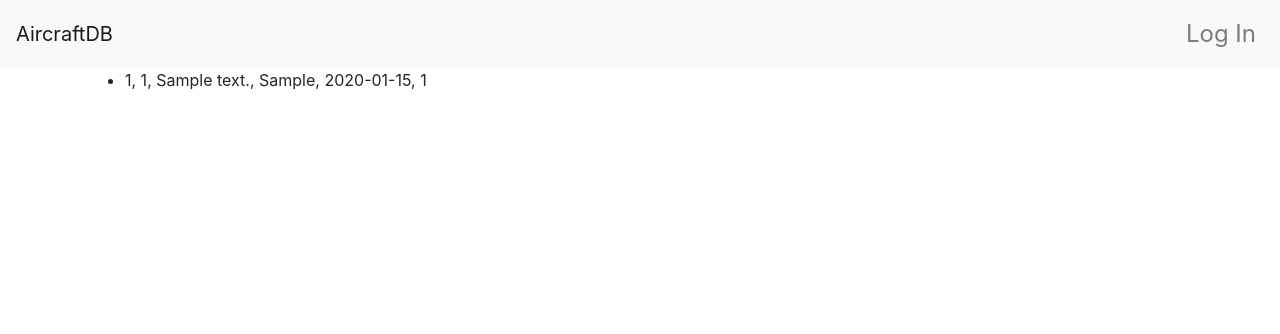
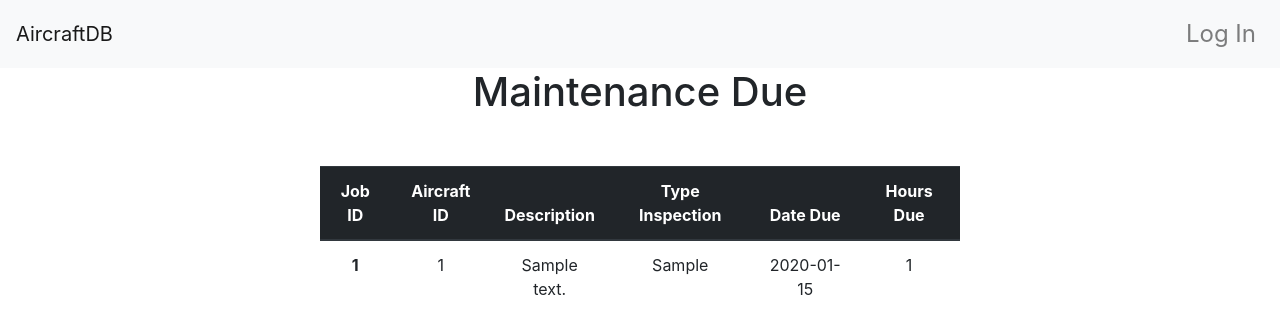
Before and after one commit to JamesGomatos/455Project, a Flask app: page /mechanic/maintenance_due in a window 1280 px wide. Shown: the top 334 px of the page. Run offline with Flask 2, Linux system fonts and the light colour scheme; tables that the repository leaves empty hold one stand-in row (values such as "Sample post"); some libraries are stand-ins or nearby versions.

Commit message:
working on the complete maintenance

```diff
--- a/app/main/views.py
+++ b/app/main/views.py
@@ -1,4 +1,4 @@
-from flask import render_template, redirect, url_for, abort, flash
+from flask import render_template, redirect, url_for, abort, flash, request
 from flask_login import login_required, current_user
 from . import main
 from .. import db
@@ -57,6 +57,9 @@ render list of mechanics when button pressed in the mechanic menu.
 Can talk about what sqlalcehmy provides through .query and how it is
 much easier and less messy than alternative.
 
+Could include current_user do we highlight?
+
+
 Need to decide if we want to
 render all the mechanics or just those mechanics that are not equal to current
 user and in the same squadron.
@@ -83,10 +86,20 @@ def mechanic_get_maintenance_due():
 
 
 '''
-render complete_maintenance menu when button pressed in the mechanic menu
+render complete_maintenance menu when button pressed in the mechanic menu.
+I'm thinking that we shouldn't have the mechanic put in a date and instead
+just automatically insert a timestamp. Could use momemt.js to continually show
+something.
 '''
-@main.route('/mechanic/complete_maintenance')
+@main.route('/mechanic/complete_maintenance', methods=['GET', 'POST'])
 def mechanic_complete_maintenance():
+    error = None
+    try:
+        if request.method == 'POST':
+            flash("You just tried to post!")
+    except Exception as e:
+        flash(e)
+        return render_template('mechanic/complete_maintenance.html', error=error)
     return render_template('mechanic/complete_maintenance.html')
 
 '''
--- a/app/templates/mechanic/maintenance_due.html
+++ b/app/templates/mechanic/maintenance_due.html
@@ -1,13 +1,33 @@
 {% extends "base.html" %}
 
 {% block page_content %}
-  <div>
-  </div>
-  <div class="container">
-    <ul>
+<div class="table_heading">
+    <h1>Maintenance Due</h1>
+</div>
+  <div class="second-container">
+    <table class="table">
+    <thead class="thead-dark">
+      <tr>
+        <th scope="col">Job ID</th>
+        <th scope="col">Aircraft ID</th>
+        <th scope="col">Description</th>
+        <th scope="col">Type Inspection</th>
+        <th scope="col">Date Due</th>
+        <th scope="col">Hours Due</th>
+      </tr>
+    </thead>
+    <tbody>
     {% for row in data %}
-      <li>{{row.job_id}}, {{row.aircraft_id}}, {{row.description}}, {{row.type_inspection}}, {{row.date_due}}, {{row.hours_due}}</li>
-      {% endfor %}
-    </ul>
+      <tr>
+        <th scope="row"> {{row.job_id}} </th>
+        <td>{{row.aircraft_id}}</td>
+        <td>{{row.description}}</td>
+        <td>{{row.type_inspection}}</td>
+        <td>{{row.date_due}}</td>
+        <td>{{row.hours_due}}</td>
+
+        {% endfor %}
+    </tbody>
+  </table>
   </div>
 {% endblock %}
--- a/manage.py
+++ b/manage.py
@@ -1,7 +1,7 @@
 #!/usr/bin/env python
 import os
 from app import create_app, db
-from app.models import User, Mechanic, Pilot, Squadron, Aircraft, Engine, Flight, MaintenanceDue
+from app.models import User, Mechanic, Pilot, Squadron, Aircraft, Engine, Flight, MaintenanceDue, MaintenanceHistory
 from flask_script import Manager, Shell
 from flask_migrate import Migrate, MigrateCommand
 
@@ -12,7 +12,7 @@ migrate = Migrate(app, db)
 
 def make_shell_context():
     return dict(app=app, db=db, User=User, Mechanic=Mechanic, Pilot=Pilot, Squadron=Squadron,
-    Aircraft=Aircraft, Engine=Engine, Flight=Flight, MaintenanceDue=MaintenanceDue)
+    Aircraft=Aircraft, Engine=Engine, Flight=Flight, MaintenanceDue=MaintenanceDue, MaintenanceHistory=MaintenanceHistory)
 manager.add_command("shell", Shell(make_context=make_shell_context))
 manager.add_command('db', MigrateCommand)
 
```
Also changed, not shown: app/models.py (+19 -2 lines), app/templates/mechanic/complete_maintenance.html (+4 -9 lines), info.txt (+39 -4 lines).
